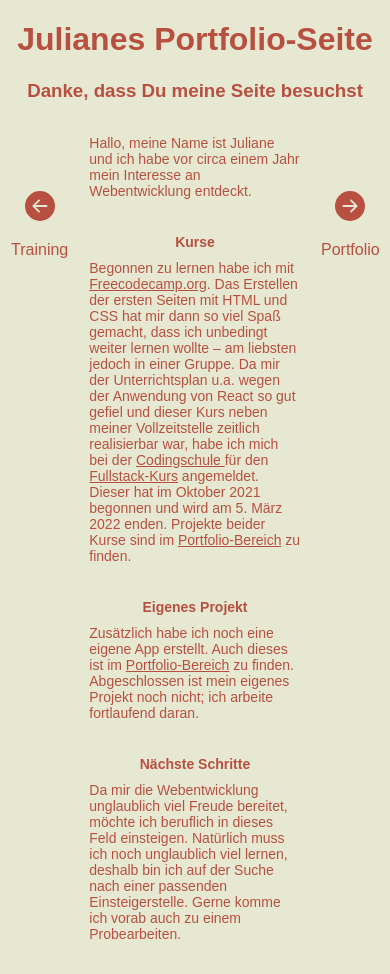
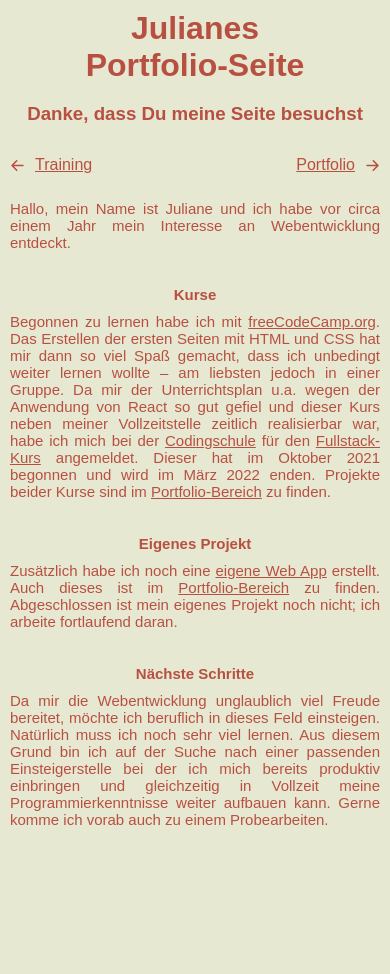
Before and after one commit to julianeko/portfolio-page, a React (Create React App) app: page / in a window 390 px wide. Built offline with nearby package versions, Linux system fonts and the light colour scheme.

Commit message:
improve responsive behaviour

```diff
--- a/src/App.css
+++ b/src/App.css
@@ -15,9 +15,26 @@ body {
   grid-template-rows: 1fr;
   gap: 10px;
   grid-template-areas: "cv hello portfolio";
-  max-width: 750px;
+  max-width: 756px;
   margin: 0 auto;
+  /* overflow: scroll; */
 }
+@media only screen and (max-width: 756px) {
+  .gridContainer {
+    height: 100vh;
+    display: grid;
+    grid-template-columns: 1fr 1fr;
+    grid-template-rows: 0.2fr 6.8fr;
+    gap: 10px;
+    grid-template-areas:
+      "cv portfolio"
+      "hello hello";
+    max-width: 750px;
+    margin: 0 auto;
+    /* overflow: scroll; */
+  }
+}
+
 .container {
   height: 100vh;
   display: grid;
@@ -25,7 +42,6 @@ body {
   grid-template-rows: 1fr;
   gap: 10px;
   grid-template-areas: ". codecamp schule self .";
-  width: 760px;
 }
 @media only screen and (max-width: 756px) {
   .container {
@@ -36,6 +52,26 @@ body {
     gap: 10px;
     grid-template-areas: "codecamp" "schule" "self";
     text-align: center;
+  }
+}
+.arrow {
+  margin-right: 5px;
+  margin-left: 5px;
+  display: none;
+}
+@media only screen and (max-width: 756px) {
+  .arrow {
+    display: inline-block;
+    font-size: 25px;
+    margin-top: 6px;
+  }
+}
+.circle {
+  display: inline-block;
+}
+@media only screen and (max-width: 756px) {
+  .circle {
+    display: none;
   }
 }
 
@@ -49,15 +85,31 @@ body {
 
   align-items: center;
   flex-direction: column;
-  margin-top: 70px;
+  margin-top: 100px;
 }
 .portfolio {
   grid-area: portfolio;
   display: flex;
   align-items: center;
-
   flex-direction: column;
-  margin-top: 70px;
+  margin-top: 100px;
+}
+@media only screen and (max-width: 756px) {
+  .portfolio {
+    margin-top: 10px;
+    flex-direction: row;
+    text-decoration: underline;
+    display: flex;
+    justify-content: flex-end;
+  }
+  .cv {
+    margin-top: 0px;
+    flex-direction: row;
+    text-decoration: underline;
+    margin-top: 10px;
+    display: flex;
+    justify-content: flex-start;
+  }
 }
 
 .portfolio:hover {
@@ -172,3 +224,12 @@ h4 {
   margin-top: 35px;
   margin-bottom: 10px;
 }
+
+.br {
+  display: none;
+}
+@media only screen and (max-width: 756px) {
+  .br {
+    display: inline-block;
+  }
+}
--- a/src/Cv.jsx
+++ b/src/Cv.jsx
@@ -15,13 +15,15 @@ function Cv() {
       <DirectStyle className="container">
         <div className="codecamp">
           <div className="border">
-            <StyleH2>Freecodecamp.org</StyleH2>
+            <StyleH2>freeCodeCamp.org</StyleH2>
 
             <div className="test">
               <h3>Sprachen</h3>
-              <div>CSS</div>
-              <div>HTML</div>
-              <div>JavaScript Grundlagen</div>
+              <TextStyle>CSS</TextStyle>
+              <TextStyle>HTML</TextStyle>
+              <TextStyle>
+                JavaScript <SmallStyle>(Grundlagen)</SmallStyle>
+              </TextStyle>
             </div>
           </div>
         </div>
@@ -31,20 +33,37 @@ function Cv() {
             <StyleH2>Codingschule</StyleH2>
             <div className="test">
               <h3>Sprachen</h3>
-              <div>CSS</div>
-              <div>HTML</div>
-              <div>JavaScript Vertiefung</div>
-              <div>Python Grundlagen</div>
+              <TextStyle>CSS</TextStyle>
+              <TextStyle>HTML</TextStyle>
+              <TextStyle>
+                JavaScript <SmallStyle>(Vertiefung)</SmallStyle>
+              </TextStyle>
+              <TextStyle>
+                Python <SmallStyle>(Grundlagen)</SmallStyle>
+              </TextStyle>
               <h3>Bibliotheken und Frameworks</h3>
-              <div>React (nur mit Function Components)</div>
-              <div>Express.js Grundlagen</div>
-              <div>Django Grundlagen</div>
-              <div>Styled Components</div>
-              <div>Tailwind Grundlagen</div>
+              <TextStyle>
+                React <SmallStyle>(nur mit Function Components)</SmallStyle>
+              </TextStyle>
+              <TextStyle>
+                Express.js <SmallStyle>(Grundlagen)</SmallStyle>
+              </TextStyle>
+              <TextStyle>
+                Django <SmallStyle>(Grundlagen)</SmallStyle>
+              </TextStyle>
+              <TextStyle>Styled Components</TextStyle>
+              <TextStyle>
+                Tailwind <SmallStyle>(Grundlagen)</SmallStyle>
+              </TextStyle>
+              <TextStyle>
+                Chart.js <SmallStyle>(Grundlagen)</SmallStyle>
+              </TextStyle>
 
               <h3>Tools</h3>
-              <div>Visual Studio Code</div>
-              <div>Git und GitHub Grundlagen</div>
+              <TextStyle>Visual Studio Code</TextStyle>
+              <TextStyle>
+                Git und GitHub <SmallStyle>(Grundlagen)</SmallStyle>
+              </TextStyle>
             </div>
           </div>
         </div>
@@ -53,14 +72,18 @@ function Cv() {
             <StyleH2>Eigenes Projekt</StyleH2>
             <div className="test">
               <h3>Sprachen</h3>
-              <div>CSS</div>
-              <div>HTML</div>
-              <div>JavaScript</div>
+              <TextStyle>CSS</TextStyle>
+              <TextStyle>HTML</TextStyle>
+              <TextStyle>JavaScript</TextStyle>
               <h3>Bibliotheken und Frameworks</h3>
-              <div>React (nur mit Function Components)</div>
+              <TextStyle>
+                React <SmallStyle>(nur mit Function Components)</SmallStyle>
+              </TextStyle>
               <h3>Tools</h3>
-              <div>Visual Studio Code</div>
-              <div>Git und GitHub Grundlagen</div>
+              <TextStyle>Visual Studio Code</TextStyle>
+              <TextStyle>
+                Git und GitHub <SmallStyle>(Grundlagen)</SmallStyle>
+              </TextStyle>
             </div>
           </div>
         </div>
@@ -70,8 +93,16 @@ function Cv() {
 }
 
 export default Cv;
+const SmallStyle = styled.span`
+  font-size: 12px;
+  margin: 0;
+`;
 const StyleH1 = styled.h1`
   color: #b85042;
+`;
+const TextStyle = styled.p`
+  font-size: 15px;
+  margin: 0;
 `;
 
 const StyleH2 = styled.h2`
--- a/src/Header.jsx
+++ b/src/Header.jsx
@@ -4,7 +4,10 @@ import styled from "styled-components";
 function Header() {
   return (
     <Box>
-      <HeaderStyle>Julianes Portfolio-Seite</HeaderStyle>
+      <HeaderStyle>
+        Julianes
+        <br className="br" /> Portfolio-Seite
+      </HeaderStyle>
       <HeaderStyle2>Danke, dass Du meine Seite besuchst</HeaderStyle2>
     </Box>
   );
@@ -13,6 +16,8 @@ function Header() {
 export default Header;
 const HeaderStyle = styled.h1`
   text-align: center;
+  margin: 0;
+  padding-top: 10px;
   /* margin: 20px; */
 `;
 const HeaderStyle2 = styled.h3`
@@ -23,5 +28,11 @@ const Box = styled.header`
   justify-content: center;
   align-items: center; */
   /* margin: 20px; */
-  margin-top: 15px;
+  /* margin-top: 15px; */
+  height: 130px;
+  /* position: sticky;
+  top: 0px; */
+  background-color: #e7e8d1;
+  max-width: 750px;
+  margin: 0 auto;
 `;
--- a/src/Portfolio.jsx
+++ b/src/Portfolio.jsx
@@ -33,10 +33,10 @@ function Portfolio() {
               />
             </a>
 
-            <p>
+            <TextStyle>
               <a href="https://jsbdayreminder.netlify.app/">App</a> |{" "}
               <a href="https://github.com/julianeko/bdayapp">Code</a>
-            </p>
+            </TextStyle>
           </CStyle3>
         </CampStyle>
       </CenterStyle>
@@ -49,11 +49,11 @@ function Portfolio() {
           <CStyle2>
             <img
               src={talkidoocrop}
-              alt="Screenshot of the To-Do-App"
+              alt="Screenshot of the Messanger-App"
               width="auto"
               height="150px"
             />
-            <p>
+            <TextStyle>
               <a href="https://github.com/julianeko/TalkiDoo/tree/julianesbranch">
                 Frontend Code
               </a>
@@ -61,7 +61,7 @@ function Portfolio() {
               <a href="https://github.com/julianeko/codingschule_backend_exercise">
                 Backend Code
               </a>
-            </p>
+            </TextStyle>
           </CStyle2>
           <CStyle3>
             <a href="https://flamboyant-haibt-1b2c76.netlify.app/">
@@ -72,17 +72,17 @@ function Portfolio() {
                 height="150px"
               />
             </a>
-            <p>
+            <TextStyle>
               <a href="https://flamboyant-haibt-1b2c76.netlify.app/">App</a> |{" "}
               <a href="https://github.com/julianeko/apptopublish">Code</a>
-            </p>
+            </TextStyle>
           </CStyle3>
         </SchoolStyle>
       </CenterStyle>
       <CenterStyle>
         <h3>
           Beispielprojekte{" "}
-          <a href="https://www.freecodecamp.org">freecodecamp.org</a>
+          <a href="https://www.freecodecamp.org">freeCodeCamp.org</a>
         </h3>
         <CampStyle>
           <CStyle2>
@@ -94,13 +94,13 @@ function Portfolio() {
                 height="150px"
               />
             </a>
-            <p>
+            <TextStyle>
               <a href="https://julianeko.github.io/myfreecodecamptry/portfoliopage/portfoliopage.html">
                 Homepage
               </a>{" "}
               |{" "}
               <a href="https://github.com/julianeko/myfreecodecamptry">Code</a>
-            </p>
+            </TextStyle>
           </CStyle2>
         </CampStyle>
       </CenterStyle>
@@ -109,6 +109,10 @@ function Portfolio() {
 }
 
 export default Portfolio;
+const TextStyle = styled.p`
+  font-size: 15px;
+  margin-top: 17px;
+`;
 const CenterStyle = styled.div`
   text-align: center;
 `;
--- a/src/Start.jsx
+++ b/src/Start.jsx
@@ -1,5 +1,10 @@
 import React from "react";
-import { BsArrowLeftCircleFill, BsArrowRightCircleFill } from "react-icons/bs";
+import {
+  BsArrowLeftCircleFill,
+  BsArrowRightCircleFill,
+  BsArrowLeftShort,
+  BsArrowRightShort,
+} from "react-icons/bs";
 import { useNavigate } from "react-router-dom";
 import styled from "styled-components";
 import Header from "./Header";
@@ -7,54 +12,65 @@ function Start() {
   const navigate = useNavigate();
 
   return (
-    <div className="distance">
+    <div>
       <Header />
-      <div className="center">
+      <div>
         <div className="gridContainer">
           <div className="cv" onClick={() => navigate("/cv/")}>
-            <div>
+            <div className="circle">
               <Circleleft />
             </div>
+            <span className="arrow">
+              <BsArrowLeftShort />
+            </span>
             <p>Training</p>
           </div>
           <div className="hello">
             <TextStyle>
-              Hallo, meine Name ist Juliane und ich habe vor circa einem Jahr
+              Hallo, mein Name ist Juliane und ich habe vor circa einem Jahr
               mein Interesse an Webentwicklung entdeckt.
               <h4>Kurse</h4>
               Begonnen zu lernen habe ich mit{" "}
-              <a href="https://www.freecodecamp.org/">Freecodecamp.org</a>. Das
+              <a href="https://www.freecodecamp.org/">freeCodeCamp.org</a>. Das
               Erstellen der ersten Seiten mit HTML und CSS hat mir dann so viel
               Spaß gemacht, dass ich unbedingt weiter lernen wollte – am
               liebsten jedoch in einer Gruppe. Da mir der Unterrichtsplan u.a.
               wegen der Anwendung von React so gut gefiel und dieser Kurs neben
               meiner Vollzeitstelle zeitlich realisierbar war, habe ich mich bei
-              der <a href="https://www.codingschule.de"> Codingschule </a> für
-              den{" "}
+              der <a href="https://www.codingschule.de">Codingschule</a> für den{" "}
               <a href="https://www.codingschule.de/fullstack/">
                 Fullstack-Kurs
               </a>{" "}
-              angemeldet. Dieser hat im Oktober 2021 begonnen und wird am 5.
-              März 2022 enden. Projekte beider Kurse sind im{" "}
+              angemeldet. Dieser hat im Oktober 2021 begonnen und wird im März
+              2022 enden. Projekte beider Kurse sind im{" "}
               <a href="/portfolio/">Portfolio-Bereich</a> zu finden.
               <h4>Eigenes Projekt</h4>
-              Zusätzlich habe ich noch eine eigene App erstellt. Auch dieses ist
-              im <a href="/portfolio/">Portfolio-Bereich</a> zu finden.
+              Zusätzlich habe ich noch eine{" "}
+              <a href="https://jsbdayreminder.netlify.app/">
+                eigene Web App
+              </a>{" "}
+              erstellt. Auch dieses ist im{" "}
+              <a href="/portfolio/">Portfolio-Bereich</a> zu finden.
               Abgeschlossen ist mein eigenes Projekt noch nicht; ich arbeite
               fortlaufend daran.
               <h4>Nächste Schritte</h4>
               Da mir die Webentwicklung unglaublich viel Freude bereitet, möchte
               ich beruflich in dieses Feld einsteigen. Natürlich muss ich noch
-              unglaublich viel lernen, deshalb bin ich auf der Suche nach einer
-              passenden Einsteigerstelle. Gerne komme ich vorab auch zu einem
-              Probearbeiten.
+              sehr viel lernen. Aus diesem Grund bin ich auf der Suche nach
+              einer passenden Einsteigerstelle bei der ich mich bereits
+              produktiv einbringen und gleichzeitig in Vollzeit meine
+              Programmierkenntnisse weiter aufbauen kann. Gerne komme ich vorab
+              auch zu einem Probearbeiten.
             </TextStyle>
           </div>
           <div className="portfolio" onClick={() => navigate("/portfolio/")}>
-            <div>
+            <div className="circle">
               <Circleright />
             </div>
             <p>Portfolio</p>
+            <span className="arrow">
+              <BsArrowRightShort />
+            </span>
           </div>
         </div>
       </div>
@@ -63,8 +79,13 @@ function Start() {
 }
 
 export default Start;
-const TextStyle = styled.p`
-  font-size: 14px;
+const TextStyle = styled.div`
+  font-size: 15px;
+  text-align: justify;
+  @media only screen and (max-width: 756px) {
+    text-align: justify;
+    margin-left: 10px;
+    margin-right: 10px;
 `;
 const Circleleft = styled(BsArrowLeftCircleFill)`
   font-size: 30px;
@@ -75,6 +96,9 @@ const Circleleft = styled(BsArrowLeftCircleFill)`
   &:active {
     color: #80433b;
     cursor: pointer;
+  }
+  @media only screen and (max-width: 756px) {
+    font-size: 30px;
   }
 `;
 const Circleright = styled(BsArrowRightCircleFill)`
@@ -87,4 +111,7 @@ const Circleright = styled(BsArrowRightCircleFill)`
     color: #80433b;
     cursor: pointer;
   }
+  @media only screen and (max-width: 756px) {
+    font-size: 30px;
+  }
 `;
```
